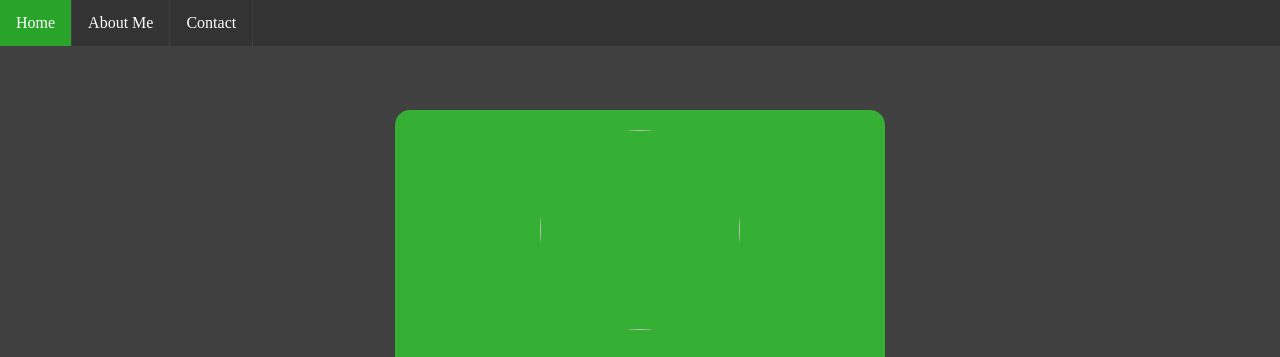
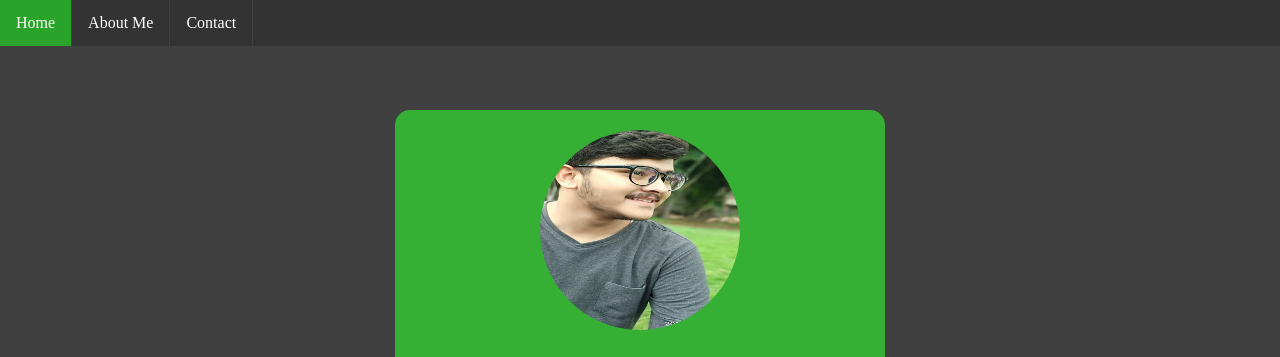
Before and after one commit to sarthakpaliwal/hello-world, a plain HTML site: page index.html in a window 1280 px wide. Shown: the top 357 px of the page. Drawn offline with Linux system fonts and the light colour scheme; files whose address does not match are found by name.

Commit message:
Update index.html

```diff
--- a/index.html
+++ b/index.html
@@ -19,7 +19,7 @@
 <br id="home"><br>  <br><br>
 
 <div  class="box">
-  <img src="img/profile.jpg" alt="" class="box-img">
+  <img src="images/profile.jpg" alt="" class="box-img">
   <h1>Sarthak Paliwal</h1>
 <h5>
 Engineering Student </h5>
```
